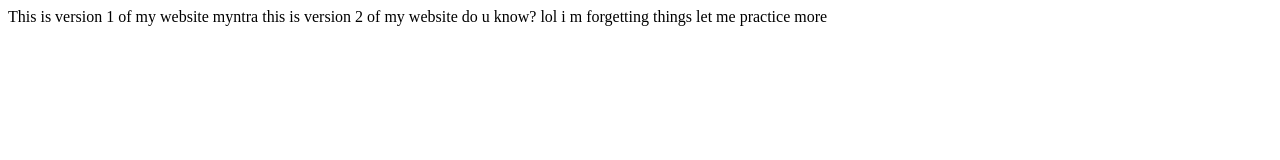
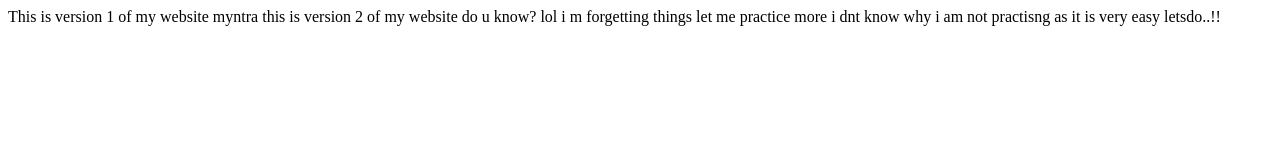
Before and after one commit to mohanreddyk324/myntra_repo, a plain HTML site: page index.html in a window 1280 px wide. Drawn offline with Linux system fonts and the light colour scheme.

Commit message:
latest edit

```diff
--- a/index.html
+++ b/index.html
@@ -5,4 +5,7 @@ this is version 2 of my website
 do u know?
 lol i m forgetting things
 let me practice more
+i dnt know why i am not practisng as it is very easy
+letsdo..!!
+
 </html>
```
